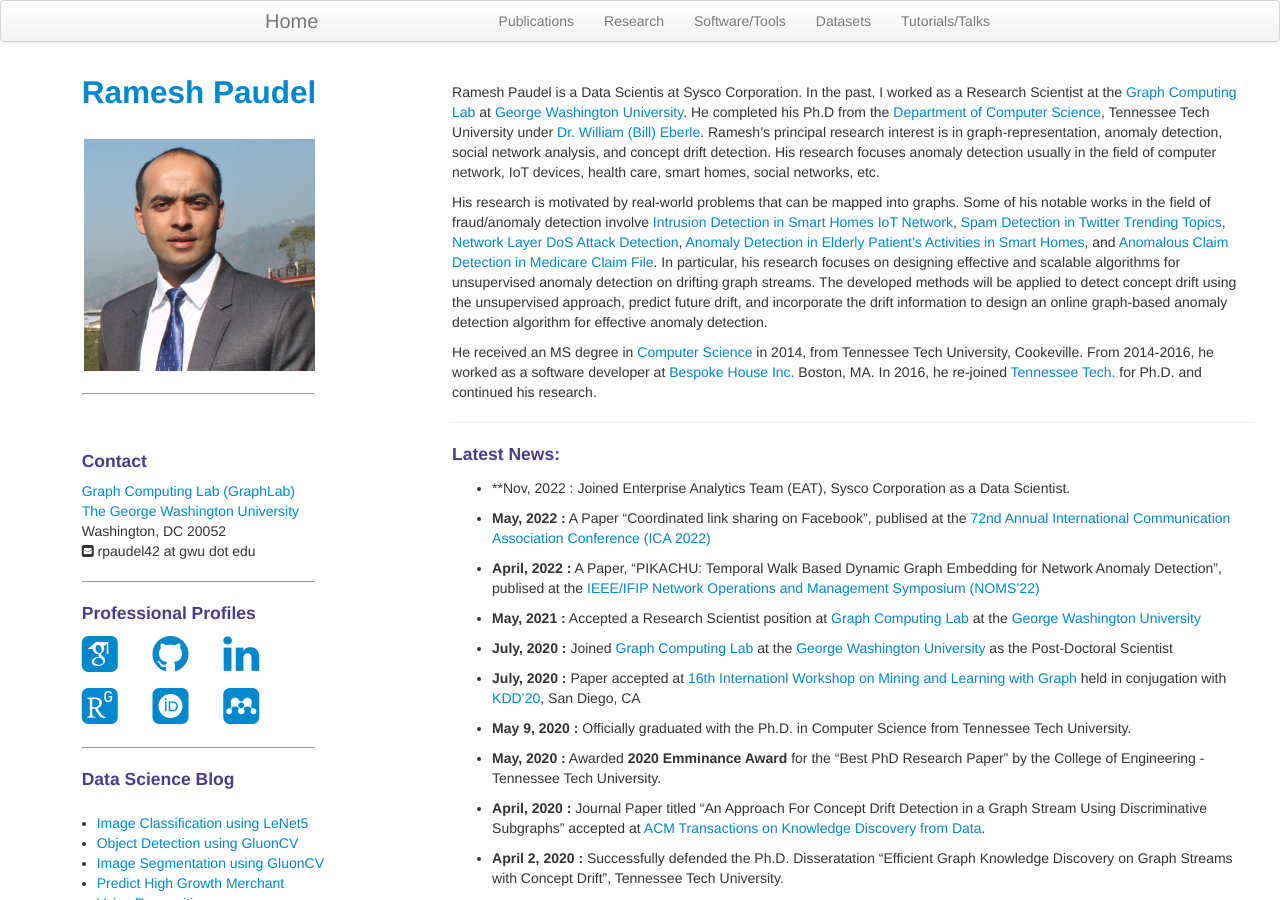
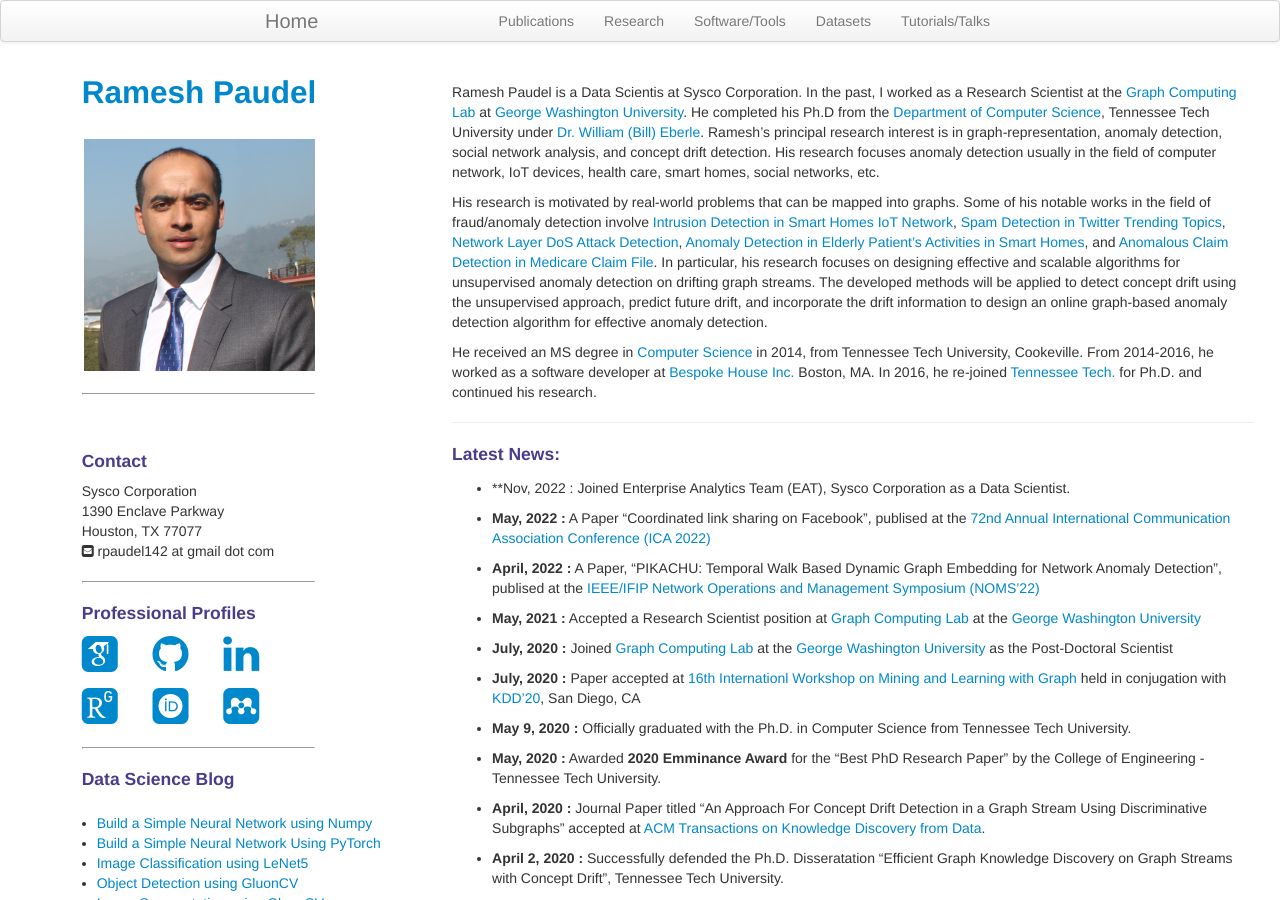
Before and after one commit to rpaudel42/rpaudel42.github.io, a Jekyll site: the page built from index.md, in a window 1280 px wide and 900 px high. Built offline with Jekyll 4.4.1, drawn with Linux system fonts in a browser that asks for light colours; nearby versions of some CDN libraries; some web fonts are replaced.

Commit message:
change contact on sidebar

```diff
--- a/_includes/themes/twitter/default.html
+++ b/_includes/themes/twitter/default.html
@@ -60,13 +60,13 @@
           <h4><a name="contact"></a>Contact</h4>
 
           <div class="row-fluid">
-              <a href="http://howie.seas.gwu.edu/glab.html">Graph Computing Lab (GraphLab)</a><br/>
+              Sysco Corporation<br/>
               <!--<a href="https://www.tntech.edu/engineering/departments/csc/">Department of Computer Science</a><br/>-->
-              <a href="https://www.gwu.edu">The George Washington University</a><br/>
-              Washington, DC 20052<br/>
+              1390 Enclave Parkway<br/>
+              Houston, TX 77077<br/>
               <div id="hide_email">
                  <!--<i class="fa fa-map-marker"></i> Volpe Library Room 132 </br>-->
-                 <i class="fa fa-envelope-square"></i> rpaudel42 at gwu dot edu
+                 <i class="fa fa-envelope-square"></i> rpaudel142 at gmail dot com
               </div>
           </div>
         </div>
@@ -92,6 +92,8 @@
           <h4><a name="contact"></a>Data Science Blog</h4>
           <div class="row-fluid">
             <ul class="ul-blog">
+              <li class="li-blog"><a href=" https://medium.com/towards-data-science/build-a-simple-neural-network-using-numpy-2add9aad6fc8">Build a Simple Neural Network using Numpy</a></li>
+               <li class="li-blog"><a href=" https://medium.com/towards-data-science/build-a-simple-neural-network-using-pytorch-38c55158028d">Build a Simple Neural Network Using PyTorch</a></li>
               <li class="li-blog"><a href="https://rpaudel42.github.io/pages/TrainLeNet/TrainLeNet.html">Image Classification using LeNet5</a></li>
               <li class="li-blog"><a href="https://rpaudel42.github.io/pages/ObjectClf/ObjectClf.html">Object Detection using GluonCV</a></li>
               <li class="li-blog"><a href="https://rpaudel42.github.io/pages/ImgSegmentation/ImgSegmentation.html">Image Segmentation using GluonCV</a></li>
```
